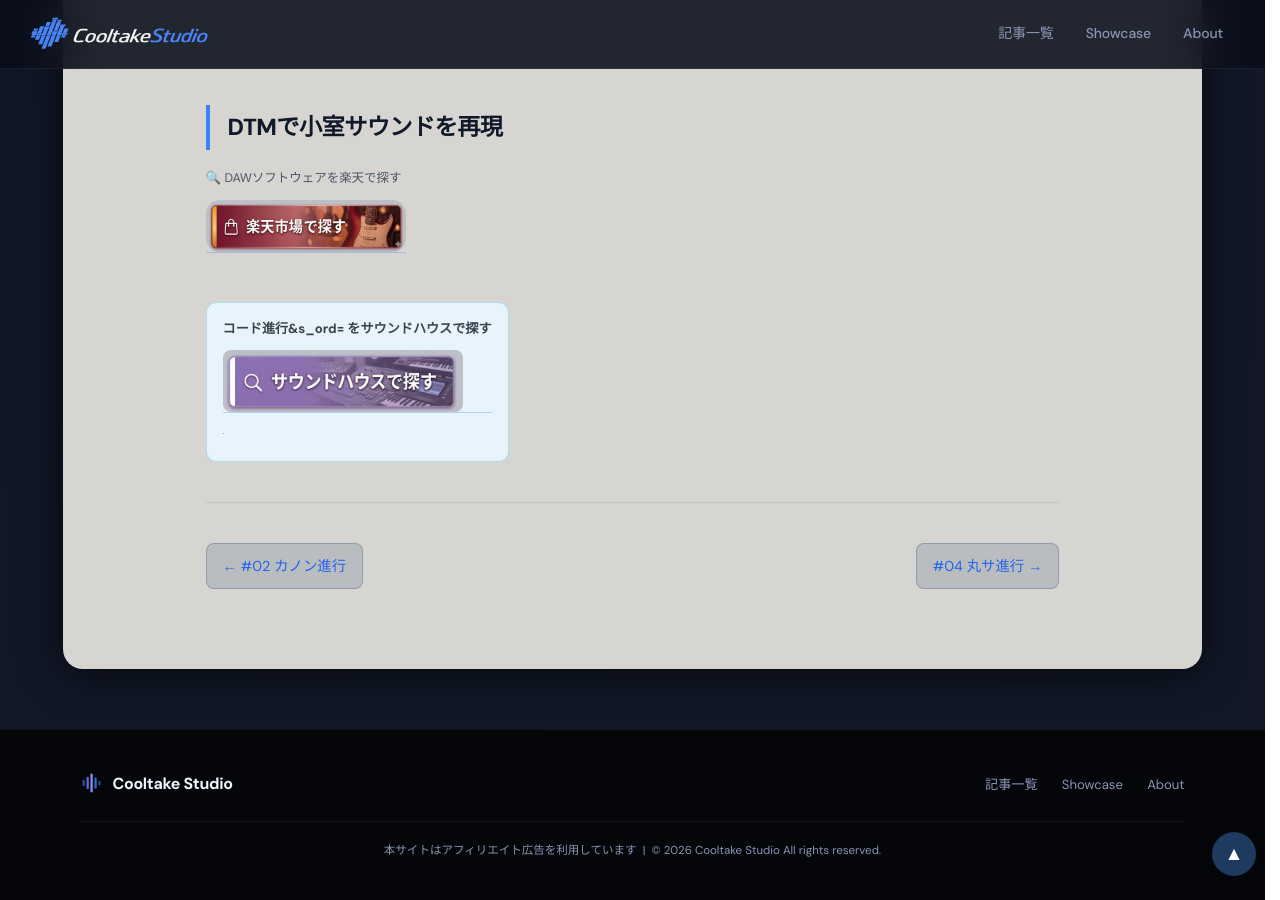
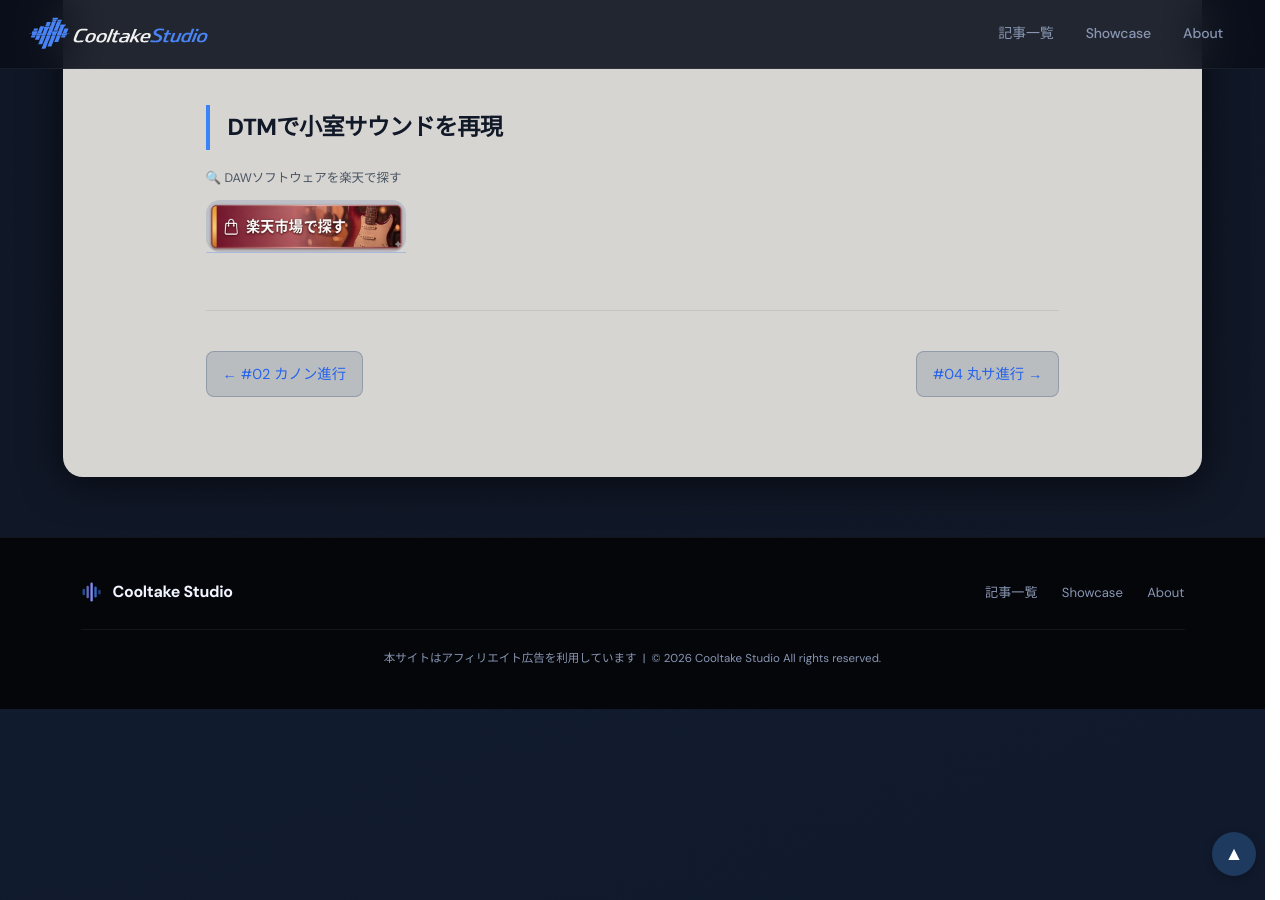
Before and after one commit to cooltake/cooltake-staging, a Jekyll site: the page built from _posts/2026-05-30-chord-progression-03-komuro.md, in a window 1280 px wide and 900 px high, scrolled down 5695 px. Built offline with Jekyll 4.4.1, drawn with Linux system fonts in a browser that asks for light colours; some web fonts are replaced.

Commit message:
revert: remove shop buttons from chord-progression series (no search relevance)

```diff
--- a/_posts/2026-05-30-chord-progression-03-komuro.md
+++ b/_posts/2026-05-30-chord-progression-03-komuro.md
@@ -377,13 +377,6 @@ Am: ラ・ド・ミ → F: ファ・ラ・ド → C: ド・ミ・ソ → G: ソ
 
 <span style="display:block;font-size:.78rem;color:#4b5563;margin-bottom:3px;margin-top:6px;">🔍 DAWソフトウェアを楽天で探す</span>
 <a href="https://hb.afl.rakuten.co.jp/ichiba/54518dd8.3792440a.54518dd9.03b99be4/?pc=https%3A//search.rakuten.co.jp/search/mall/DAW%2B%E3%82%BD%E3%83%95%E3%83%88%E3%82%A6%E3%82%A7%E3%82%A2%2BDTM%2B%E5%85%A5%E9%96%80/" rel="nofollow" referrerpolicy="no-referrer-when-downgrade" style="display:inline-block;text-decoration:none;margin:.4rem 0;"><img src="/assets/images/btn-rakuten.jpg" alt="DAWソフトウェアを楽天で探す" width="200" style="max-width:100%;height:auto;border-radius:14px;display:block;"></a>
-<div style="margin:2rem 0;">
-<div style="display:inline-block;padding:.8rem 1rem 1rem;background:#e8f4fb;border-radius:10px;border:1px solid rgba(8,145,178,.25);">
-<p style="margin:0 0 .5rem;color:#374151;font-size:.82rem;font-weight:bold;">コード進行&s_ord= をサウンドハウスで探す</p>
-<a href="https://h.accesstrade.net/sp/cc?rk=0100pdhv00n9hy&url=https%3A%2F%2Fwww.soundhouse.co.jp%2Fsearch%2Findex%3Fs_search_all%3D%E3%82%B3%E3%83%BC%E3%83%89%E9%80%B2%E8%A1%8C%26s_ord%3D" rel="nofollow" referrerpolicy="no-referrer-when-downgrade" style="display:block;text-decoration:none;"><img src="/assets/images/btn-soundhouse.jpg" alt="サウンドハウスで探す" width="240" style="height:auto;border-radius:8px;display:block;"></a>
-<img src="https://h.accesstrade.net/sp/rr?rk=01001xqc00os63" width="1" height="1" border="0" alt="" loading="lazy">
-</div>
-</div>
 
 ---
 
```
